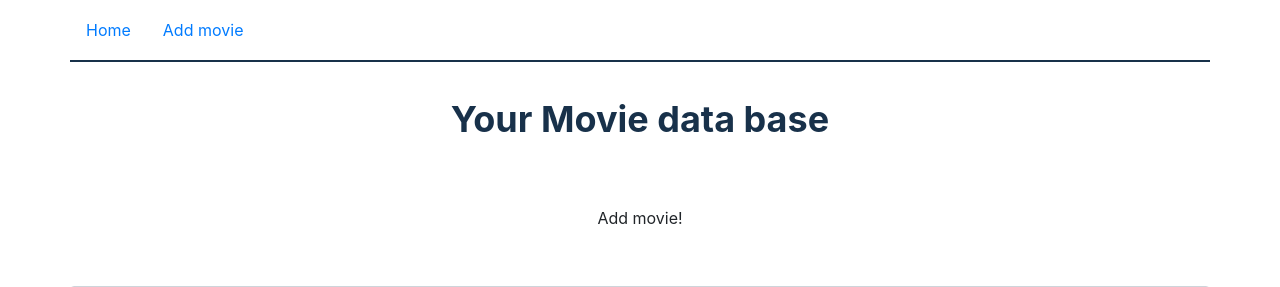
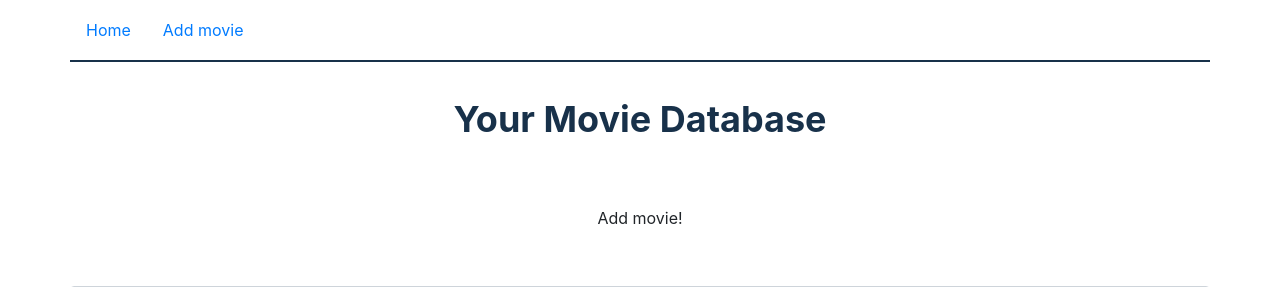
Before and after one commit to juref/lekcija-20-movie, a Python web app: template templates/add.html in a window 1280 px wide. Shown: the top 287 px of the page. Run offline with Jinja, Linux system fonts and the light colour scheme; the template is opened without the code that fills it, so the values that code supplies are empty; some libraries are stand-ins or nearby versions.

Commit message:
Movie DB

```diff
--- a/templates/base.html
+++ b/templates/base.html
@@ -30,7 +30,7 @@
             </div>
             <div class="container">
                 <div class="row center" id="title">
-                    Your Movie data base
+                    Your Movie Database
                 </div>
             </div>
 
```
